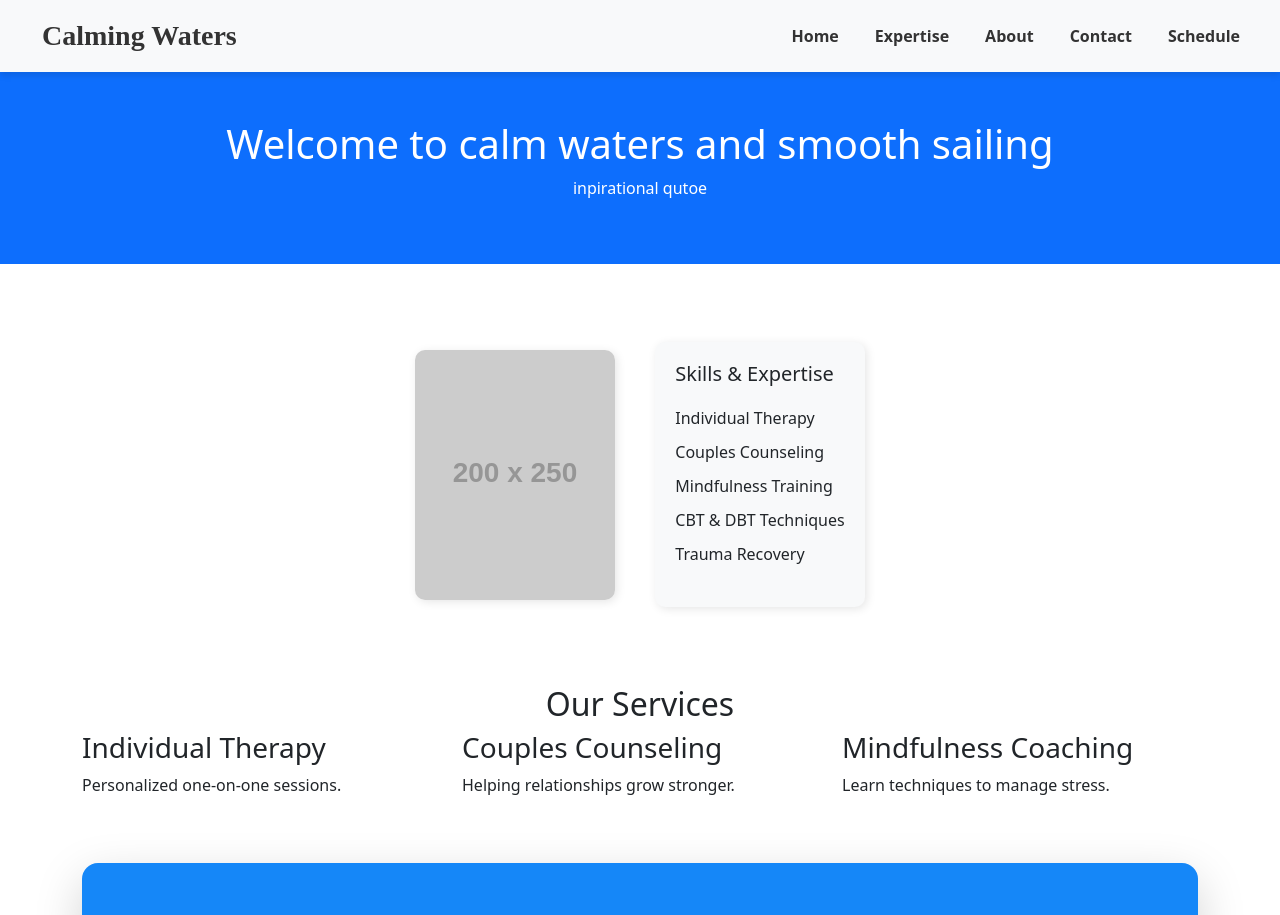
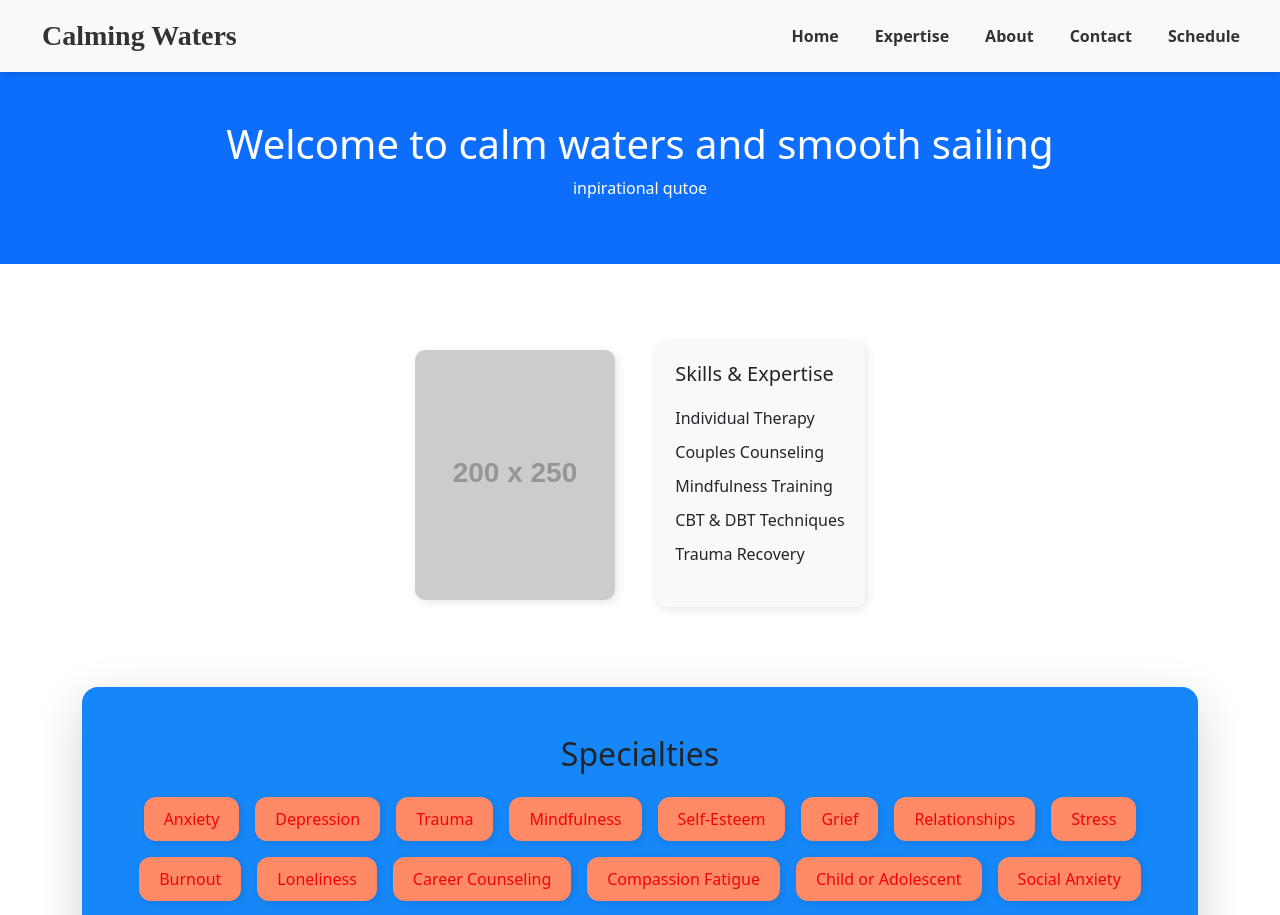
Before and after one commit to KawikaI/calming-waters, a React (Create React App) app in the folder calming-waters-react/: page / in a window 1280 px wide. Shown: the top 915 px of the page. Built offline with nearby package versions, Linux system fonts and the light colour scheme.

Commit message:
workingdb

```diff
--- a/calming-waters-react/src/pages/Home.js
+++ b/calming-waters-react/src/pages/Home.js
@@ -40,23 +40,7 @@ const Home = () => {
     </div>
 </section>
 
-      <section id="services" className="container mt-5">
-        <h2 className="text-center">Our Services</h2>
-        <div className="row">
-          <div className="col-md-4">
-            <h3>Individual Therapy</h3>
-            <p>Personalized one-on-one sessions.</p>
-          </div>
-          <div className="col-md-4">
-            <h3>Couples Counseling</h3>
-            <p>Helping relationships grow stronger.</p>
-          </div>
-          <div className="col-md-4">
-            <h3>Mindfulness Coaching</h3>
-            <p>Learn techniques to manage stress.</p>
-          </div>
-        </div>
-      </section>
+
 
 
 
```
